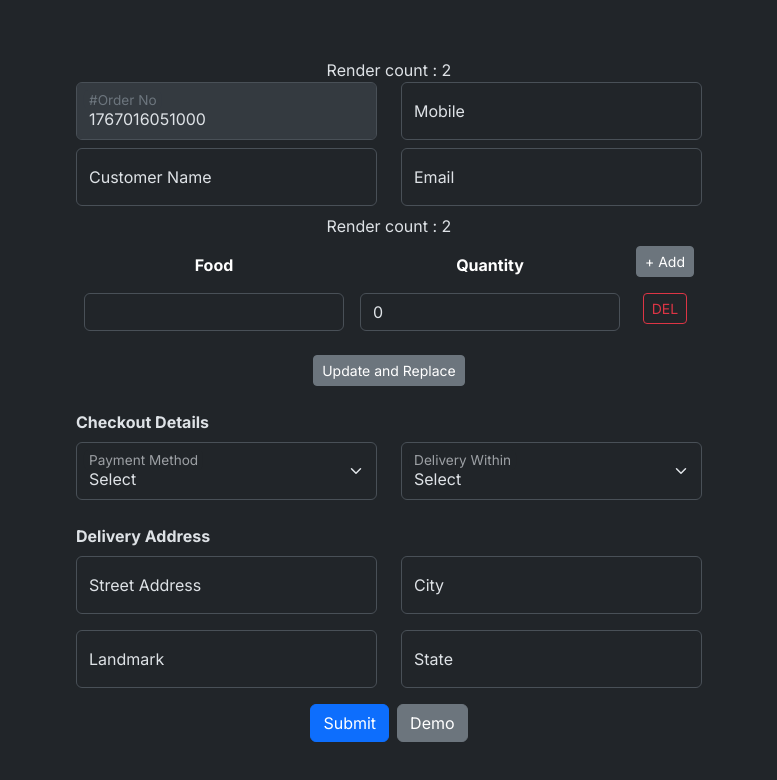
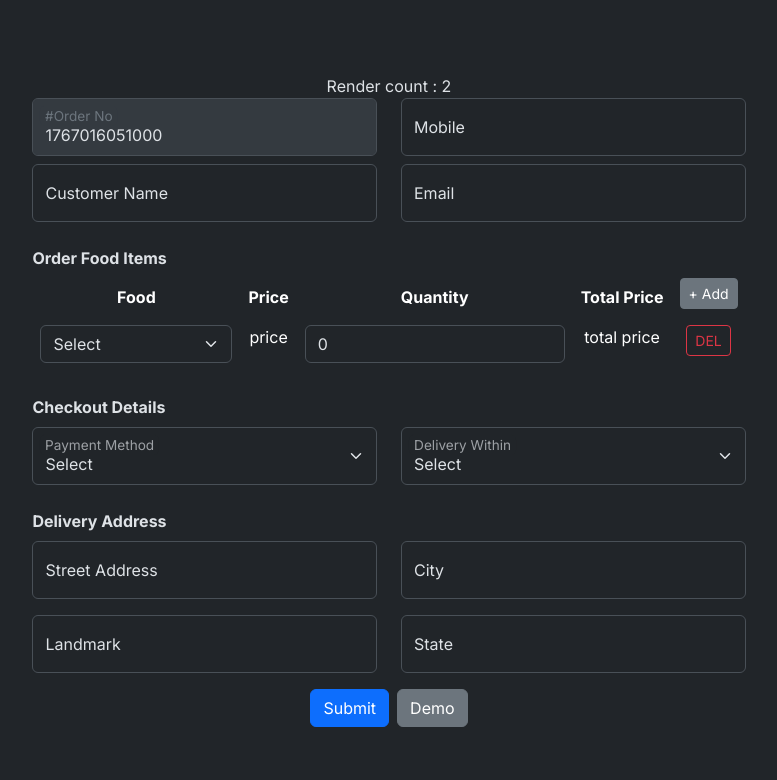
Before and after one commit to sor753/food-delivery-form, a React (Vite) app: page / in a window 1280 px wide. Shown: the top 780 px of the page, without its empty margins (251-1028 px from the left). Built offline with nearby package versions, Linux system fonts and the light colour scheme.

Commit message:
Dropdown List in an Inline Editing Table

```diff
--- a/src/controls/Select.tsx
+++ b/src/controls/Select.tsx
@@ -3,8 +3,8 @@ import type { FieldError } from 'react-hook-form';
 import type { SelectOptionType } from '../types';
 
 type SelectFieldProps = React.SelectHTMLAttributes<HTMLSelectElement> & {
-  label: string;
   options: SelectOptionType[];
+  label?: string;
   error?: FieldError;
 };
 
@@ -14,7 +14,7 @@ const Select = forwardRef(
     ref: ForwardedRef<HTMLSelectElement>
   ) => {
     return (
-      <div className="form-floating">
+      <div className={label ? 'form-floating' : ''}>
         <select className={`form-select ${className}`} ref={ref} {...props}>
           {options.map((option, i) => (
             <option
@@ -25,7 +25,7 @@ const Select = forwardRef(
             </option>
           ))}
         </select>
-        <label>{label}</label>
+        {label && <label htmlFor="">{label}</label>}
         {error && <div className="error-feedback">{error.message}</div>}
       </div>
     );
--- /dev/null
+++ b/src/db/index.ts
@@ -0,0 +1,12 @@
+import type { FoodType } from '../types';
+
+export const getFoodItems = async (): Promise<FoodType[]> => {
+  await new Promise((resolve) => setTimeout(resolve, 1000));
+  return [
+    { foodId: 1, name: 'Chicken Tender', price: 8.99 },
+    { foodId: 2, name: 'Sweet Potato Fries', price: 4.99 },
+    { foodId: 3, name: 'Caesar Salad', price: 6.49 },
+    { foodId: 4, name: 'Lemonade', price: 2.99 },
+    { foodId: 5, name: 'Chocolate Cake', price: 5.49 },
+  ];
+};
--- a/src/pages/FoodDelivery/FoodDeliveryForm.tsx
+++ b/src/pages/FoodDelivery/FoodDeliveryForm.tsx
@@ -26,8 +26,7 @@ const FoodDeliveryForm = () => {
       email: '',
       paymentMethod: '',
       deliveryIn: 0,
-      foodItems: [{ name: '', quantity: 0 }],
-      // foodItems: [{ name: 'Chicken Tender' }, { name: 'Sweet Potato Fries' }],
+      foodItems: [{ foodId: 0, price: 0, quantity: 0, totalPrice: 0 }],
       address: {
         streetAddress: '',
         landmark: '',
--- a/src/pages/FoodDelivery/components/OrderedFoodItems.tsx
+++ b/src/pages/FoodDelivery/components/OrderedFoodItems.tsx
@@ -4,13 +4,34 @@ import {
   useFormState,
   useWatch,
 } from 'react-hook-form';
-import type { OrderedFoodItemType } from '../../../types';
+import type {
+  FoodType,
+  OrderedFoodItemType,
+  SelectOptionType,
+} from '../../../types';
 import TextField from '../../../controls/TextField';
-import getRenderCount from '../../../utils/getRenderCount';
+import { useEffect, useState } from 'react';
+import { getFoodItems } from '../../../db';
+import Select from '../../../controls/Select';
+// import getRenderCount from '../../../utils/getRenderCount';
 
-const RenderCount = getRenderCount();
+// const RenderCount = getRenderCount();
 
 const OrderedFoodItems = () => {
+  const [foodList, setFoodList] = useState<FoodType[]>([]);
+  const [foodOptions, setFoodOptions] = useState<SelectOptionType[]>();
+
+  useEffect(() => {
+    (async () => {
+      const tmpList = await getFoodItems();
+      const tmpOptions: SelectOptionType[] = tmpList.map((food) => ({
+        value: food.foodId,
+        text: food.name,
+      }));
+      setFoodList(tmpList);
+      setFoodOptions([{ value: 0, text: 'Select' }, ...tmpOptions]);
+    })();
+  }, []);
   // const { register, setValue } = useFormContext<{
   const { register } = useFormContext<{
     foodItems: OrderedFoodItemType[];
@@ -39,7 +60,7 @@ const OrderedFoodItems = () => {
     // この動作を望ましくない場合は、代わりにsetValue APIを使用する
     // update,
     // フィールド配列の値全体を置き換える
-    replace,
+    // replace,
     // 特定の位置にある入力を削除。インデックスが指定されていない場合はすべてを削除
     remove,
   } = useFieldArray<{ foodItems: OrderedFoodItemType[] }>({
@@ -55,17 +76,17 @@ const OrderedFoodItems = () => {
         value: 2,
         message: 'At least two food items are required',
       },
-      validate: {
-        noDuplicate: (value, values) => {
-          console.log(values);
+      // validate: {
+      //   noDuplicate: (value, values) => {
+      //     console.log(values);
 
-          const names = value.map((item) => item.name);
-          const hasDuplicate = names.some(
-            (name, index) => name && names.indexOf(name) !== index
-          );
-          return hasDuplicate ? 'Duplicate food items are not allowed' : true;
-        },
-      },
+      //     const names = value.map((item) => item.name);
+      //     const hasDuplicate = names.some(
+      //       (name, index) => name && names.indexOf(name) !== index
+      //     );
+      //     return hasDuplicate ? 'Duplicate food items are not allowed' : true;
+      //   },
+      // },
     },
   });
 
@@ -78,7 +99,7 @@ const OrderedFoodItems = () => {
     //     focusName: `foodItems.${fields.length}.quantity`,
     //   }
     // );
-    append({ name: '', quantity: 0 });
+    append({ foodId: 0, price: 0, quantity: 0, totalPrice: 0 });
     // prepend({ name: '', quantity: 0 });
     // insert(2, { name: '', quantity: 0 });
   };
@@ -88,14 +109,14 @@ const OrderedFoodItems = () => {
     move(0, 2);
   };
 
-  const onUpdateAndReplace = () => {
-    // update(0, { name: 'Updated Food', quantity: 5 });
-    // setValue('foodItems.0.quantity', 100);
-    replace([
-      { name: 'Replaced Food 1', quantity: 1 },
-      { name: 'Replaced Food 2', quantity: 2 },
-    ]);
-  };
+  // const onUpdateAndReplace = () => {
+  //   // update(0, { name: 'Updated Food', quantity: 5 });
+  //   // setValue('foodItems.0.quantity', 100);
+  //   replace([
+  //     { name: 'Replaced Food 1', quantity: 1 },
+  //     { name: 'Replaced Food 2', quantity: 2 },
+  //   ]);
+  // };
 
   const onRowDelete = (index: number) => {
     remove(index);
@@ -108,12 +129,15 @@ const OrderedFoodItems = () => {
 
   return (
     <>
-      <RenderCount />
+      {/* <RenderCount /> */}
+      <div className="text-start fw-bold mt-4">Order Food Items</div>
       <table className="table table-borderless table-hover">
         <thead>
           <tr>
             <th>Food</th>
+            <th>Price</th>
             <th>Quantity</th>
+            <th>Total Price</th>
             <th>
               <button
                 type="button"
@@ -125,17 +149,17 @@ const OrderedFoodItems = () => {
             </th>
           </tr>
         </thead>
+        {foodOptions ? (
           <tbody>
             {fields.map((field, i) => (
               <tr key={field.id}>
                 <td>
-                <TextField
-                  {...register(`foodItems.${i}.name` as const, {
-                    required: 'This field is required',
-                  })}
-                  error={errors.foodItems?.[i]?.name}
+                  <Select
+                    options={foodOptions}
+                    {...register(`foodItems.${i}.foodId` as const)}
                   />
                 </td>
+                <td>price</td>
                 <td>
                   <TextField
                     type="number"
@@ -143,6 +167,7 @@ const OrderedFoodItems = () => {
                     {...register(`foodItems.${i}.quantity` as const)}
                   />
                 </td>
+                <td>total price</td>
                 <td>
                   <button
                     type="button"
@@ -155,10 +180,18 @@ const OrderedFoodItems = () => {
               </tr>
             ))}
           </tbody>
+        ) : (
+          <tbody>
+            <tr>
+              <td colSpan={5}>Loading food items...</td>
+            </tr>
+          </tbody>
+        )}
+
         {errors.foodItems?.root && (
           <tfoot>
             <tr>
-              <td colSpan={3}>
+              <td colSpan={5}>
                 <span className="error-feedback">
                   {errors.foodItems.root.message}
                 </span>
@@ -176,13 +209,13 @@ const OrderedFoodItems = () => {
           Swap and Move
         </button>
       )}
-      <button
+      {/* <button
         type="button"
         className="btn btn-sm btn-secondary"
         onClick={onUpdateAndReplace}
       >
         Update and Replace
-      </button>
+      </button> */}
     </>
   );
 };
```
Also changed, not shown: src/types/index.ts (+12 -1 lines). Lines whose indentation alone changed are shown as unchanged.
